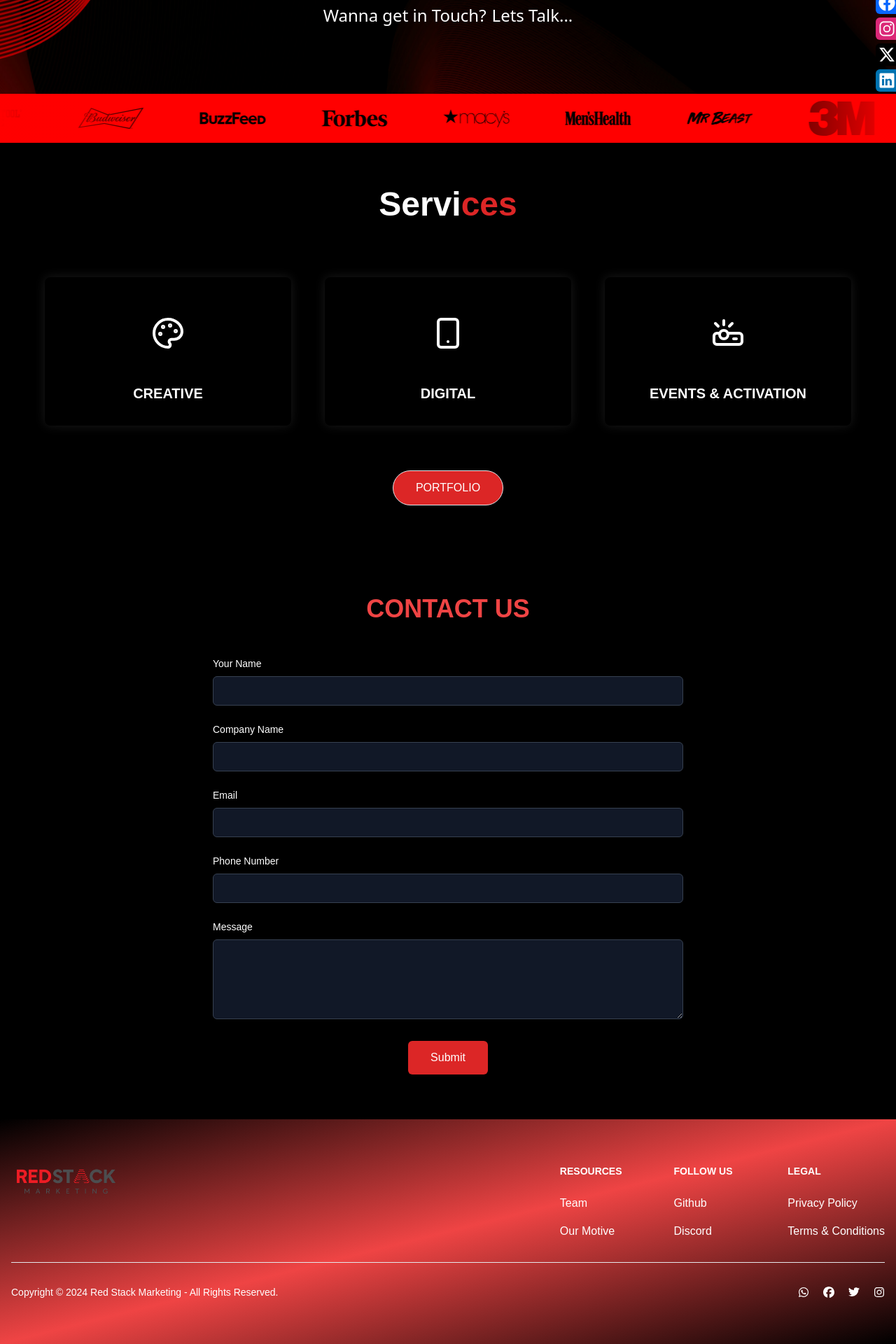
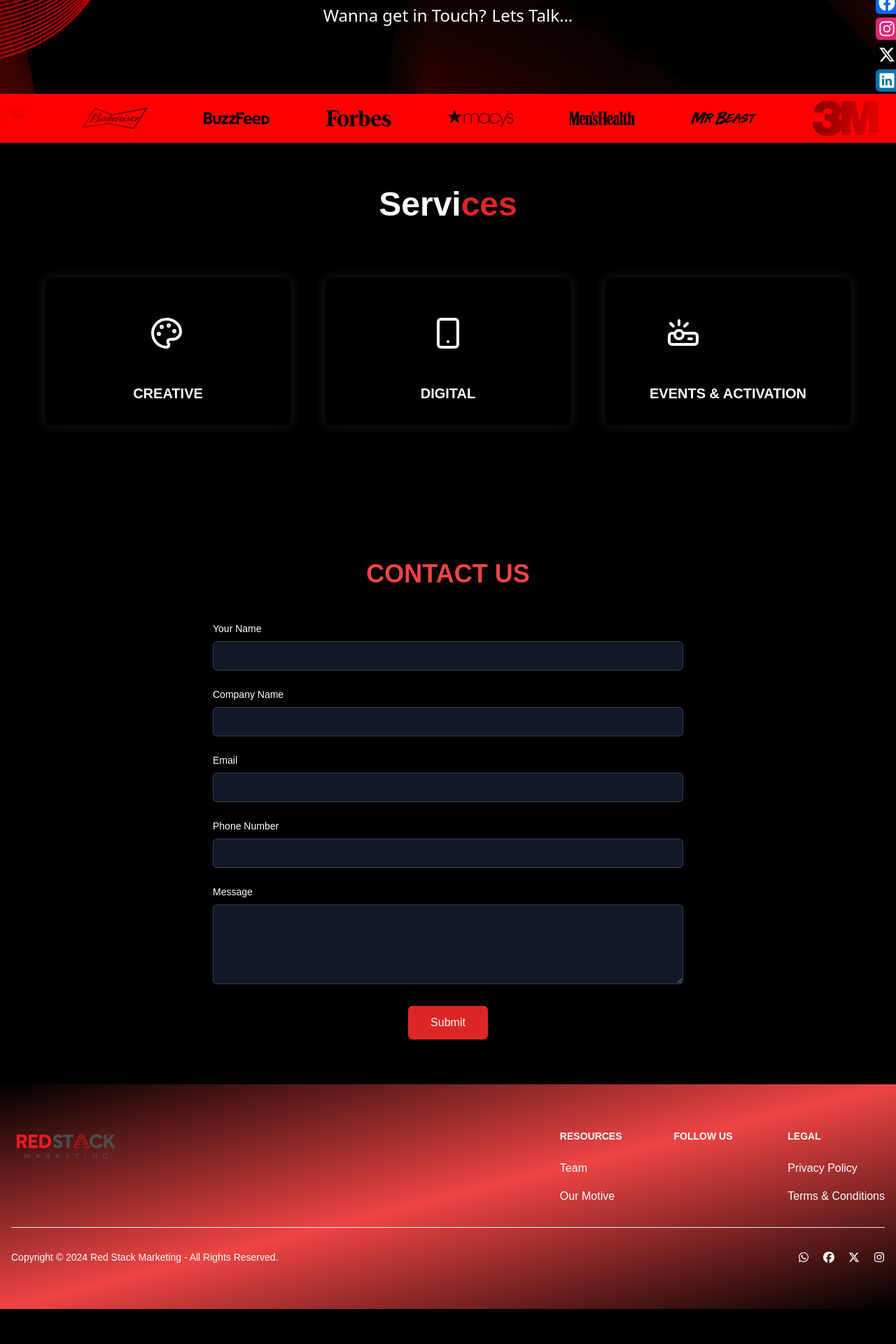
Before and after one commit to mudasarmajeed5/red-stack-marketing, a Next.js app: page / in a window 1280 px wide. Shown: the part 509-2429 px from the top of the page at 70% size. After the commit the page ends 2379 px from the top, so only its background shows below. Built offline with nearby package versions, Linux system fonts and the light colour scheme.

Commit message:
Video addition

```diff
--- a/app/creative/page.jsx
+++ b/app/creative/page.jsx
@@ -4,7 +4,7 @@ import React from 'react'
 const Creative = () => {
   return (
     <div>
-        <video src="./videos/BackgroundVideo.mp4" autoPlay muted loop className='w-screen absolute h-[90vh] z-[-100] object-cover object-center'></video>
+        <video src="./videos/red_plate.mov" autoPlay muted loop className='w-screen absolute h-[90vh] z-[-100] object-cover object-center'></video>
         <h1 className='min-h-screen flex justify-center items-center text-5xl text-white'>Creative Services</h1>
         <CreativeServices/>
     </div>
--- a/app/digital/page.jsx
+++ b/app/digital/page.jsx
@@ -3,7 +3,7 @@ import DigitalServices from '@/components/digital-services-dark'
 const DigitalService = () => {
     return (
         <div>
-            <video src="./videos/BackgroundVideo.mp4" autoPlay muted loop className='w-screen absolute h-[90vh] z-[-100] object-cover object-center'></video>
+            <video src="./videos/red_plate.mov" autoPlay muted loop className='w-screen absolute h-[90vh] z-[-100] object-cover object-center'></video>
             <h1 className='min-h-screen flex justify-center items-center text-5xl text-white'>Digital Services</h1>
             <DigitalServices/>
         </div>
--- a/app/events/page.jsx
+++ b/app/events/page.jsx
@@ -3,7 +3,7 @@ import React from 'react'
 const EventsSection = () => {
     return (
         <div>
-            <video src="./videos/BackgroundVideo.mp4" autoPlay muted loop className='w-screen absolute h-[90vh] z-[-100] object-cover object-center'></video>
+            <video src="./videos/red_plate.mov" autoPlay muted loop className='w-screen absolute h-[90vh] z-[-100] object-cover object-center'></video>
             <h1 className='min-h-screen flex justify-center items-center text-5xl text-white'>Events and Activations</h1>
             <EventsGrid/>
         </div>
--- a/app/page.js
+++ b/app/page.js
@@ -10,11 +10,12 @@ export default function Home() {
       <div id="home" className="FirstPage relative">
         <div className="img">
           <img className='absolute object-cover object-center top-0 z-[-1000]  h-[100%] w-full' src={"/bodyImage.jpg"} alt="" />
+          {/* <video src="./videos/BackgroundVideo.mp4" autoPlay muted loop className="object-cover object-center absolute w-full h-full "></video> */}
         </div>
         <div className="text_anime flex justify-center items-center h-[80vh] flex-col relative">
           <TextAnimation />
           <div className="flex gap-2">
-            <button className='text-white backdrop:blur-sm mt-20 bg-red-600 text-xl rounded-md hover:bg-red-700 animate-bounce px-3 py-1'><Link href="#creative-agency">Explore Services</Link></button>
+            <button className='text-white backdrop:blur-sm mt-20 bg-red-600 text-xl rounded-md hover:bg-red-700 animate-bounce px-3 py-1'><Link href="#services">Explore Services</Link></button>
           </div>
           <div className='flex justify-center items-center text-xl md:text-2xl lets_talk gap-2 mt-5 text-white font-sans'>Wanna get in Touch?<span><Link href="#contact">Lets Talk...</Link></span></div>
         </div >
--- a/components/Navbar.js
+++ b/components/Navbar.js
@@ -48,7 +48,7 @@ const Navbar = () => {
 
   const router = useRouter()
   return (
-    <div className='text-center bg-gradient-to-r from-black via-red-900 to-black text-white sticky top-0 py-2 px-4 grid md:place-items-start justify-items-start place-items-start md:grid-cols-3 grid-cols-2 grid-rows-1 text-[--text-color] z-50'>
+    <div className='text-center bg-black text-white sticky top-0 py-2 px-4 grid md:place-items-start justify-items-start place-items-start md:grid-cols-3 grid-cols-2 grid-rows-1 text-[--text-color] z-50'>
 
 
       <div onClick={() => router.push('/')} className="md:text-3xl text-2xl cursor-pointer underline-offset-4 navbar-name">
@@ -156,7 +156,7 @@ const Navbar = () => {
                     className="getquote1 w-full hover:-translate-y-[1px] transition-all flex justify-between items-center"
                     onClick={() => toggleDha(!isDhaOpen)}
                   >
-                    <span>Services</span>
+                    <Link href={"#services"}>Services</Link>
                   </button>
                 </div>
 
--- a/components/TextAnimation.jsx
+++ b/components/TextAnimation.jsx
@@ -5,7 +5,7 @@ const TextAnimation = () => {
     return (
       <div className="flex justify-center items-center flex-col gap-3">
       <div id='content_types' className='mt-4 xl:text-6xl text-2xl text-white md:text-5xl sliding-text font-bold'><span className="text-red-600">RED</span> STACK MARKETING</div>
-      <div className='md:text-3xl text-xl mt-4 sm:text-3xl sliding-text text-yellow-500 font-bold'>DRIVING SUCCESS, STACK BY STACK</div>
+      <div className='md:text-3xl text-xl mt-4 sm:text-3xl sliding-text text-white font-bold'>DRIVING SUCCESS, STACK BY STACK</div>
 
     </div>
     );
--- a/components/footer.jsx
+++ b/components/footer.jsx
@@ -1,6 +1,7 @@
 import React from 'react'
 import Link from 'next/link'
-import { FaFacebook, FaInstagram, FaWhatsapp } from 'react-icons/fa6'
+import { FaFacebook, FaInstagram, FaWhatsapp} from 'react-icons/fa6'
+import { FaXTwitter } from "react-icons/fa6";
 const Footer = () => {
   return (
 
@@ -39,22 +40,7 @@ const Footer = () => {
             Follow us
           </h2>
           <ul className="text-white dark:text-white font-medium">
-            <li className="mb-4">
-              <Link
-                href="https://github.com/themesberg/flowbite"
-                className="hover:underline "
-              >
-                Github
-              </Link>
-            </li>
-            <li>
-              <Link
-                href="https://discord.gg/4eeurUVvTy"
-                className="hover:underline"
-              >
-                Discord
-              </Link>
-            </li>
+
           </ul>
         </div>
         <div>
@@ -102,19 +88,7 @@ const Footer = () => {
           href="#"
           className="text-white hover:text-white dark:hover:text-white ms-5"
         >
-          <svg
-            className="w-4 h-4"
-            aria-hidden="true"
-            xmlns="http://www.w3.org/2000/svg"
-            fill="currentColor"
-            viewBox="0 0 20 17"
-          >
-            <path
-              fillRule="evenodd"
-              d="M20 1.892a8.178 8.178 0 0 1-2.355.635 4.074 4.074 0 0 0 1.8-2.235 8.344 8.344 0 0 1-2.605.98A4.13 4.13 0 0 0 13.85 0a4.068 4.068 0 0 0-4.1 4.038 4 4 0 0 0 .105.919A11.705 11.705 0 0 1 1.4.734a4.006 4.006 0 0 0 1.268 5.392 4.165 4.165 0 0 1-1.859-.5v.05A4.057 4.057 0 0 0 4.1 9.635a4.19 4.19 0 0 1-1.856.07 4.108 4.108 0 0 0 3.831 2.807A8.36 8.36 0 0 1 0 14.184 11.732 11.732 0 0 0 6.291 16 11.502 11.502 0 0 0 17.964 4.5c0-.177 0-.35-.012-.523A8.143 8.143 0 0 0 20 1.892Z"
-              clipRule="evenodd"
-            />
-          </svg>
+         <FaXTwitter />
           <span className="sr-only">Twitter page</span>
         </Link>
 
--- a/components/service-showcase.jsx
+++ b/components/service-showcase.jsx
@@ -11,34 +11,27 @@ const ServiceShowCase = () => {
         <div className="grid grid-cols-1 md:grid-cols-3 gap-12 max-w-6xl mx-auto mb-16">
             {/* Creative Service */}
             <div className="flex flex-col items-center text-center group p-8 rounded-lg shadow-[0_0_15px_rgba(255,255,255,0.1)]">
-                <div className="w-24 h-24 rounded-lg bg-black p-6 mb-6 group-hover:bg-red-600 transition-colors">
+            <Link href={"/creative"}><div className="w-24 h-24 rounded-lg bg-black p-6 mb-6 group-hover:bg-red-600 transition-colors">
                     <Palette className="w-full h-full text-white" />
                 </div>
-                <Link href={"/creative"}><h3 className="text-xl font-bold text-white">CREATIVE</h3></Link>
+                <h3 className="text-xl font-bold text-white">CREATIVE</h3></Link>
             </div>
 
             {/* Digital Service */}
             <div className="flex flex-col items-center text-center group p-8 rounded-lg shadow-[0_0_15px_rgba(255,255,255,0.1)]">
-                <div className="w-24 h-24 rounded-lg bg-black p-6 mb-6 group-hover:bg-red-600 transition-colors">
+            <Link href={"/digital"}><div className="w-24 h-24 rounded-lg bg-black p-6 mb-6 group-hover:bg-red-600 transition-colors">
                     <Smartphone className="w-full h-full text-white" />
                 </div>
-                <Link href={"/digital"}><h3 className="text-xl font-bold text-white">DIGITAL</h3></Link>
+                <h3 className="text-xl font-bold text-white">DIGITAL</h3></Link>
             </div>
 
             {/* Events Service */}
             <div className="flex flex-col items-center text-center group p-8 rounded-lg shadow-[0_0_15px_rgba(255,255,255,0.1)]">
-                <div className="w-24 h-24 rounded-lg bg-black p-6 mb-6 group-hover:bg-red-600 transition-colors">
+            <Link href={"/events"}><div className="w-24 h-24 rounded-lg bg-black p-6 mb-6 group-hover:bg-red-600 transition-colors">
                     <Projector className="w-full h-full text-white" />
                 </div>
-                <Link href={"/events"}><h3 className="text-xl font-bold text-white">EVENTS & ACTIVATION</h3></Link>
+                <h3 className="text-xl font-bold text-white">EVENTS & ACTIVATION</h3></Link>
             </div>
-        </div>
-
-        {/* Portfolio Button */}
-        <div className="text-center">
-            <button className="px-8 py-3 bg-red-600 text-white border rounded-full hover:bg-black transition-colors">
-                PORTFOLIO
-            </button>
         </div>
     </div>
     )
```
Also changed, not shown: components/events-grid.jsx (+2 -17 lines), 1 other file (tests, documents, lock files or other folders).
